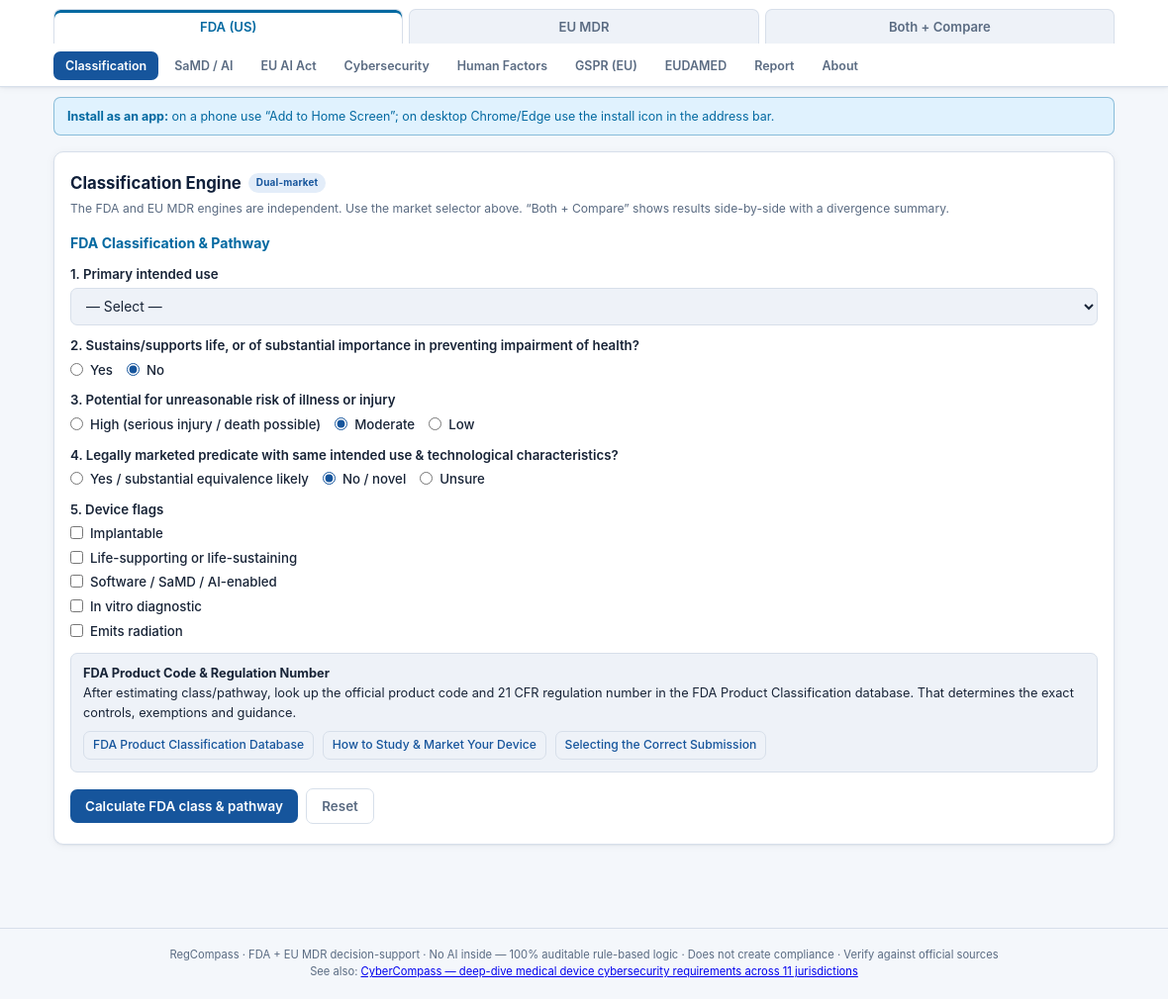
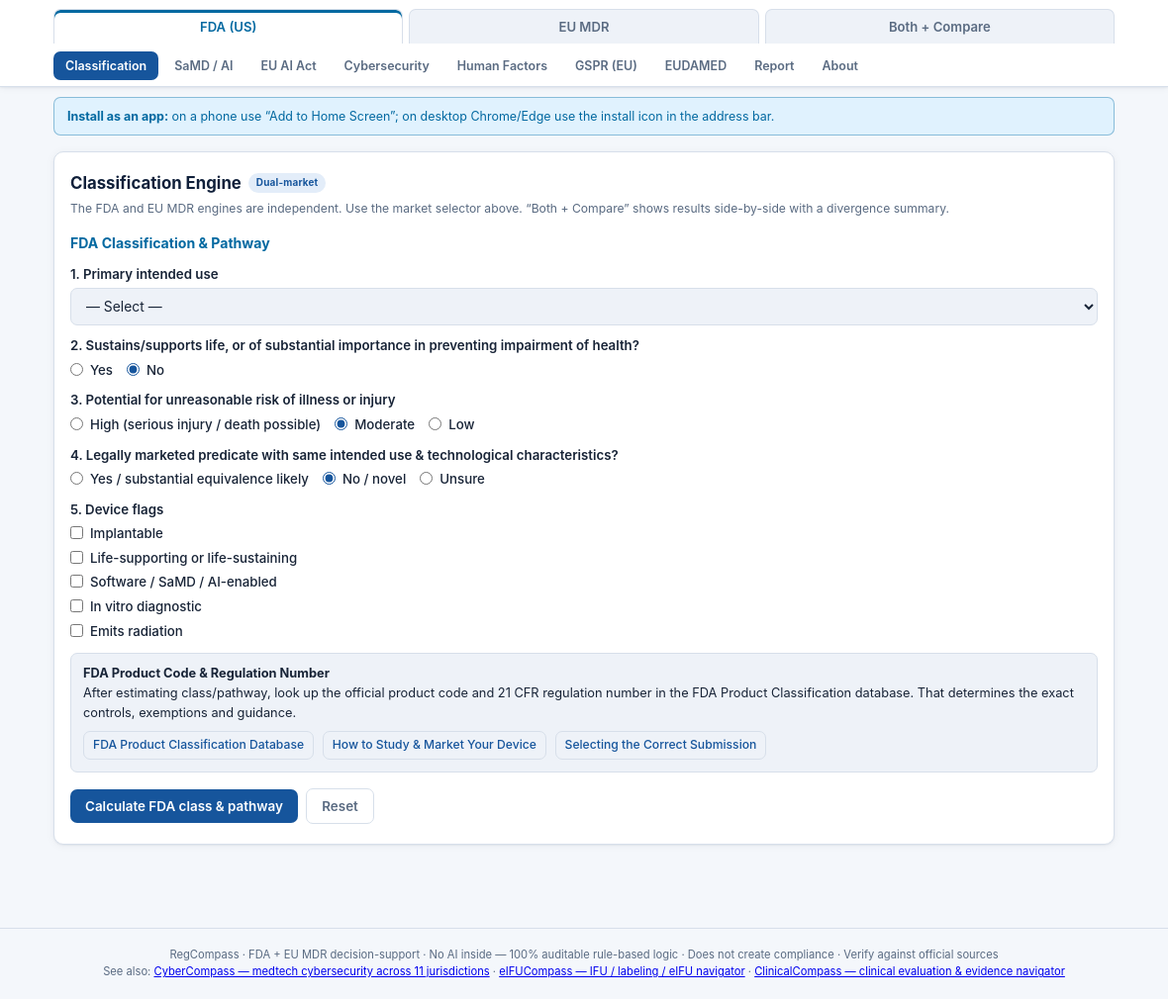
Before and after one commit to rajeevyadav/regcompass, an Electron app: page index.html in a window 1180 px wide. Shown: the part 92-1102 px from the top of the page at 99% size. Drawn offline with Linux system fonts and the light colour scheme.

Commit message:
docs: complete family cross-link banner (link all four sibling tools)

```diff
--- a/index.html
+++ b/index.html
@@ -487,7 +487,7 @@
 
 <footer>
   RegCompass · FDA + EU MDR decision-support · No AI inside — 100% auditable rule-based logic · Does not create compliance · Verify against official sources<br>
-  See also: <a href="https://rajeevyadav.github.io/cybercompass" target="_blank" rel="noopener">CyberCompass — deep-dive medical device cybersecurity requirements across 11 jurisdictions</a>
+  See also: <a href="https://rajeevyadav.github.io/cybercompass/" target="_blank" rel="noopener">CyberCompass — medtech cybersecurity across 11 jurisdictions</a> · <a href="https://rajeevyadav.github.io/eifucompass/" target="_blank" rel="noopener">eIFUCompass — IFU / labeling / eIFU navigator</a> · <a href="https://rajeevyadav.github.io/clinicalcompass/" target="_blank" rel="noopener">ClinicalCompass — clinical evaluation &amp; evidence navigator</a>
 </footer>
 
 <button id="toTop" class="to-top" type="button" aria-label="Back to top" title="Back to top">↑</button>
```
